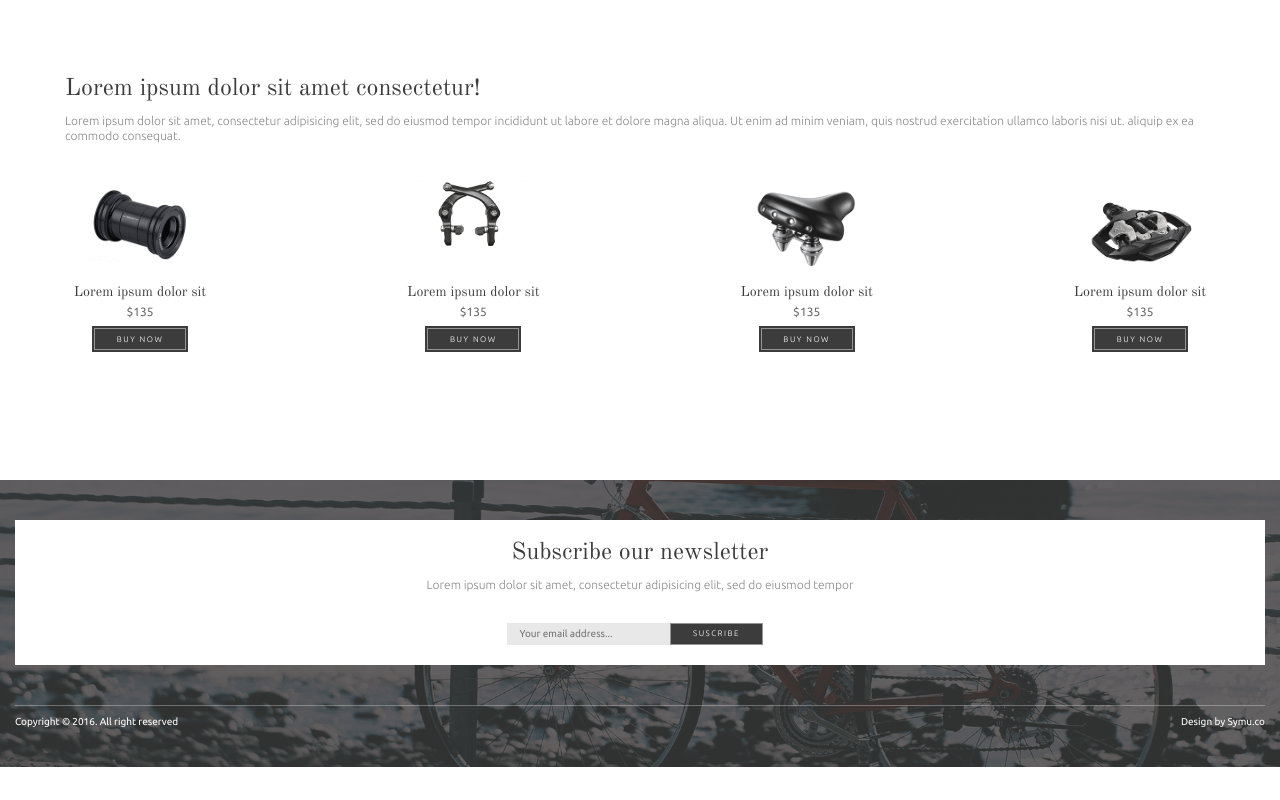
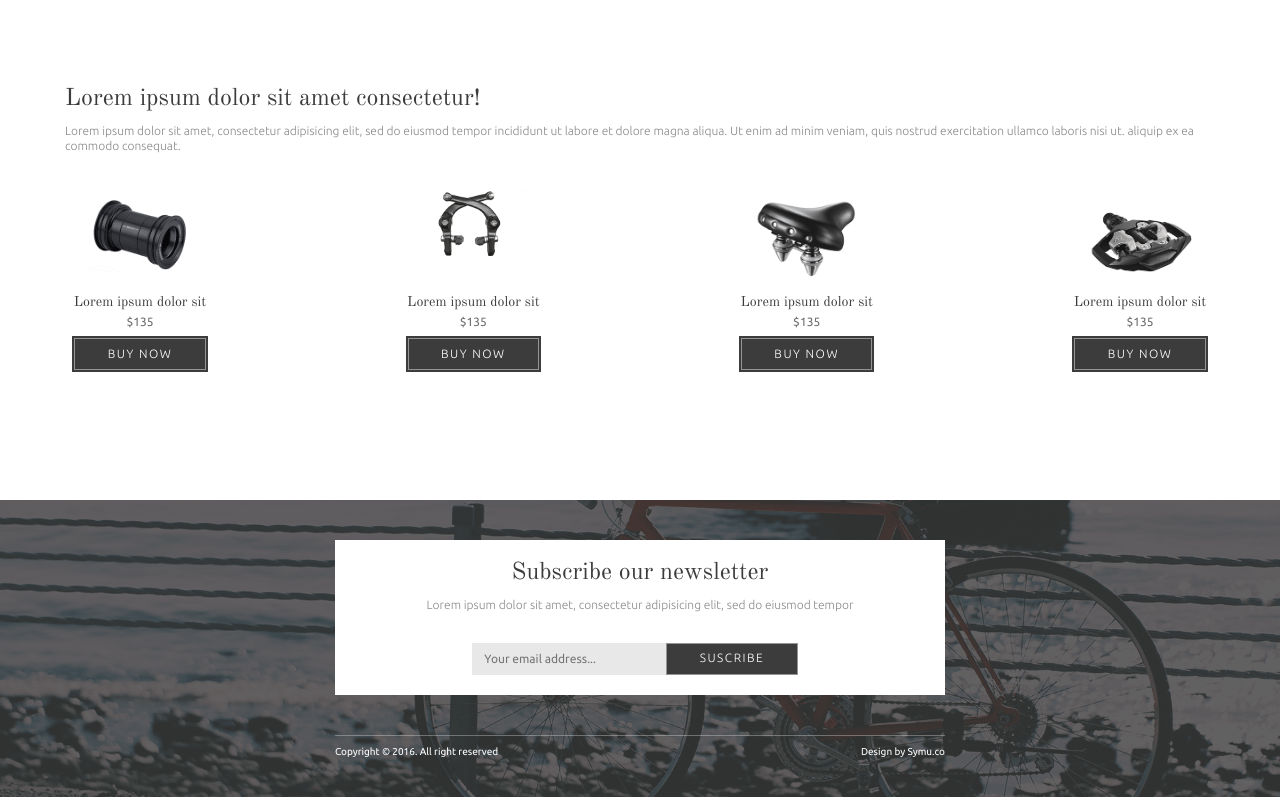
Before and after one commit to felixlopz/bikeshop, a website: page src/copy/index.html in a window 1280 px wide. Shown: the part 3314-4114 px from the top of the page. Before the commit the page ends 4084 px from the top, so only its background shows below. Drawn offline with nearby package versions, Linux system fonts and the light colour scheme; files that its build step writes are made by us from their sources.

Commit message:
finish footer responsive and buttons components

```diff
--- a/src/copy/index.html
+++ b/src/copy/index.html
@@ -240,7 +240,7 @@
 				<button type="submit" class="btn btn--primary">Suscribe</button>
 			</form>
 		</div>
-		<div class="row">
+		<div class="row footer__row">
 			<div class="footer__copy">
 				<span class="footer__copytext">Copyright &copy; 2016. All right reserved</span>
 				<span class="footer__copytext">Design by Symu.co</span>
--- a/src/sass/components/_button.scss
+++ b/src/sass/components/_button.scss
@@ -13,6 +13,7 @@
   position: relative;
   letter-spacing: 1.5px;
   line-height: 0.9;
+  transition: all 0.3s ease-in-out;
 
   &::before{
     content: '';
@@ -33,5 +34,14 @@
     }
   }
 
+  &:hover, &:focus , &:hover:before, &:focus:before{
+    background: black;
+  }
+
+  @include respond (tablet){
+    font-size: 1.2rem;
+
+
+  }
 
 }
--- a/src/sass/layout/_footer.scss
+++ b/src/sass/layout/_footer.scss
@@ -29,7 +29,6 @@
     width: 100%;
   }
 
-
   &__info{
     padding: 2rem 1rem 0 1rem;
     text-align: center;
@@ -42,7 +41,6 @@
 
   &__input{
     border: none;
-    outline: none;
     background: #e8e8e8;
     padding-left: 1.2rem;
     font-size: 1rem;
@@ -60,4 +58,17 @@
     color: $color-white;
     margin-top: 4rem;
   }
+
+  @include respond (tablet){
+
+    &__row{
+      max-width: 640px;
+      margin: 0 auto;
+      width: 100%;
+    }
+
+    &__input{
+      font-size: 1.2rem;
+    }
+  }
 }
```
